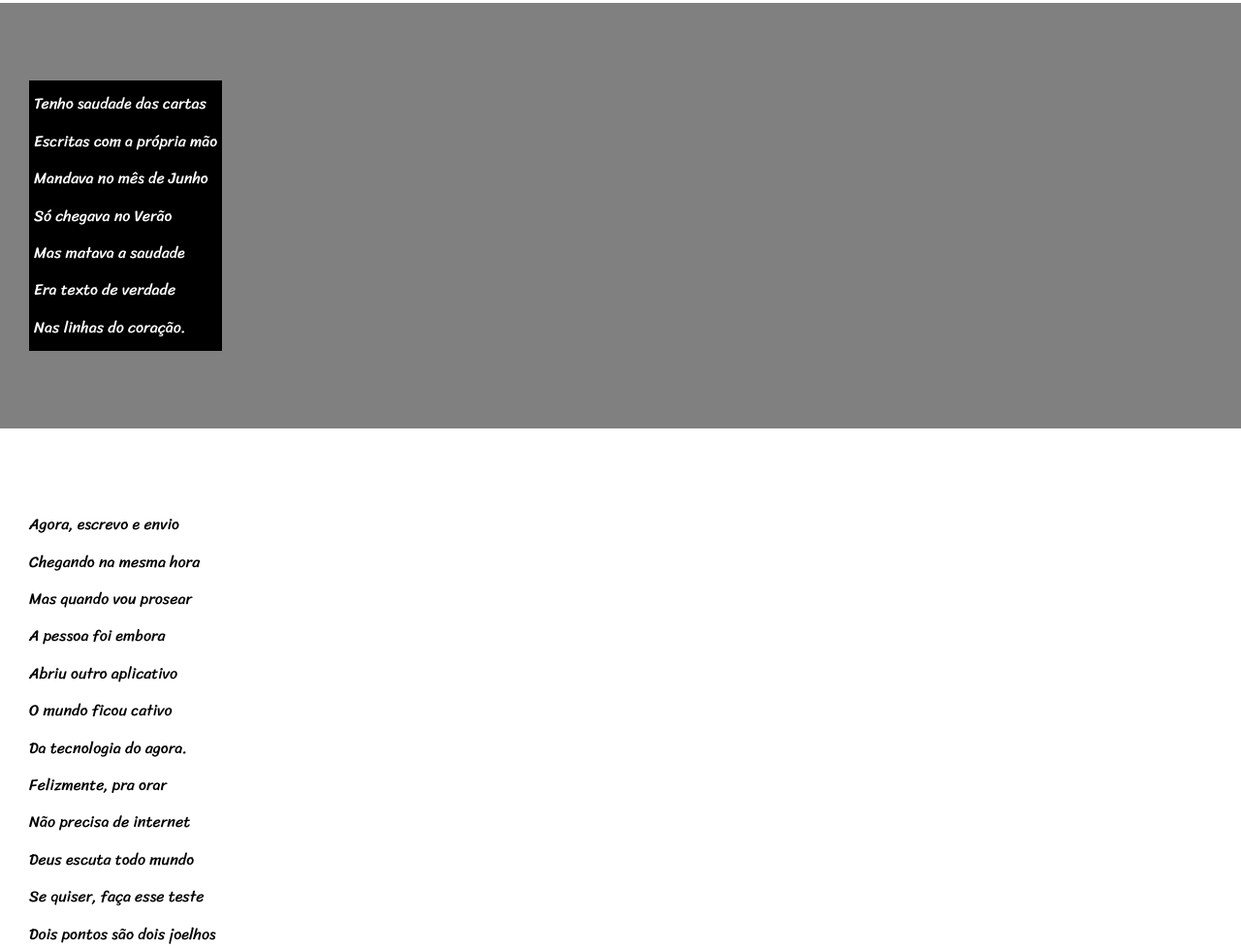
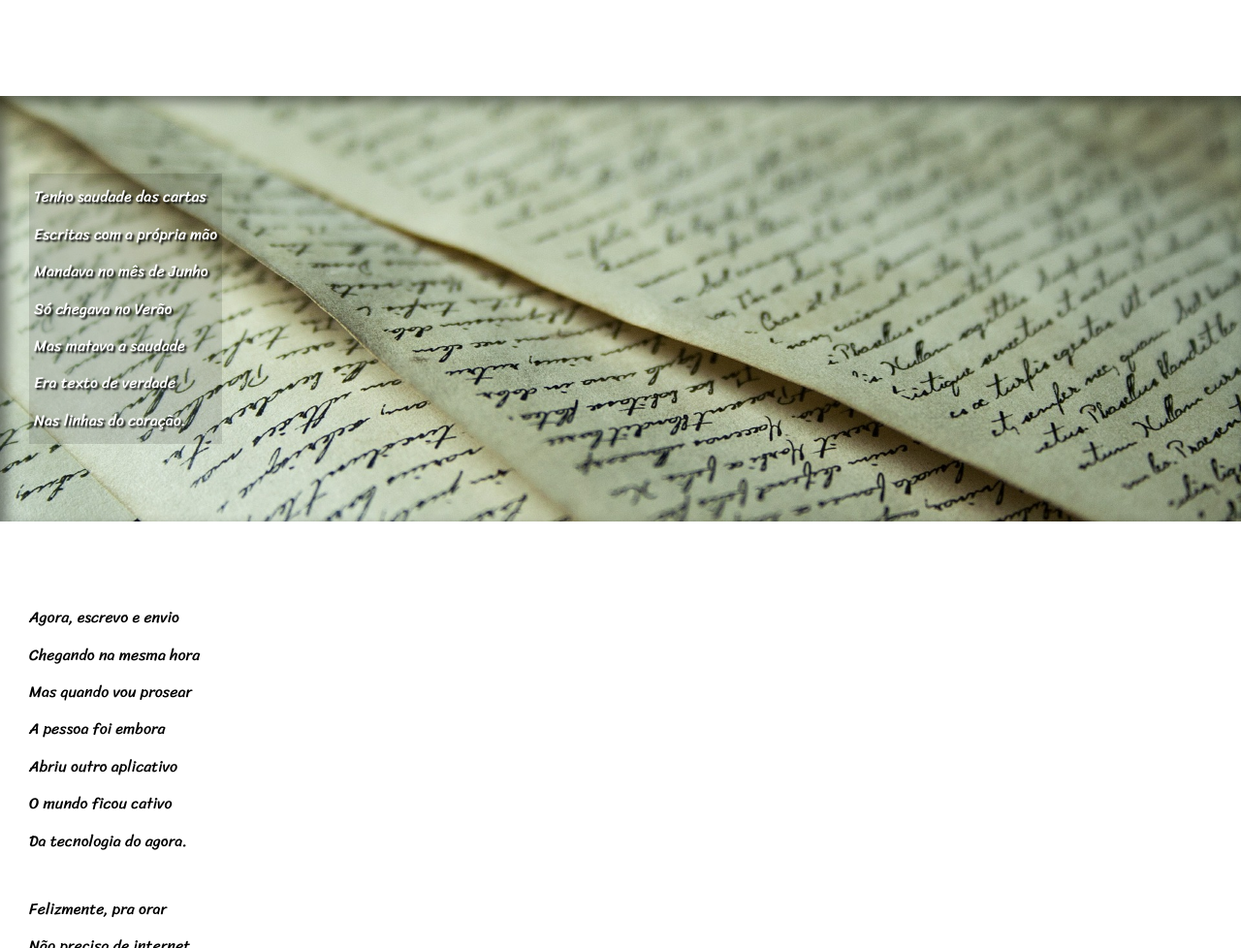
Before and after one commit to MatheusCesario/HTML-E-CSS, a plain HTML site: page desafios/cordel/index.html in a window 1280 px wide. Shown: the part 1822-2800 px from the top of the page at 97% size. Drawn offline with Linux system fonts and the light colour scheme.

Commit message:
finalizado

```diff
--- a/desafios/cordel/index.html
+++ b/desafios/cordel/index.html
@@ -25,7 +25,7 @@
       </p>
  </section>
 
- <section class="imagem">
+ <section class="imagem" id="img01">
      <p>
          Não é mais como era antes <br>
          É tudo abreviado <br>
@@ -59,7 +59,7 @@
         </p>
  </section >
 
- <section class="imagem">
+ <section class="imagem" id="img02">
         <p>
           Tenho saudade das cartas <br>
           Escritas com a própria mão <br>
--- a/desafios/cordel/style.css
+++ b/desafios/cordel/style.css
@@ -56,21 +56,40 @@ section{
     padding-left: 30px;
     font-family: var(--font3);
 }
+section#img01{
+    background-image: url(imagens/background001.jpg);
+    background-position:  right center;
+    background-size: cover;
+}
+
+section#img02{
+    background-image: url(imagens/background002.jpg);
+    background-position: center left;
+    background-size: cover;
+}
+
+
+section p{
+    padding-bottom: 2em;
+    }
 
 section.normal{
     background-color: white;
-    color: black;
+    color: rgb(0, 0, 0);
 }
 
 section.imagem{
     background-color: gray;
     color: white;
+    box-shadow: inset 6px 6px 13px 0px rgba(0, 0, 0, 0.452);
+    background-attachment: fixed;
 }
 
 section.imagem p{
-    background-color: black;
+    background-color: rgba(0, 0, 0, 0.123);
     display: inline-block;
     padding: 5px;
+    text-shadow: 2px 2px 2px black;
 }
 
 footer{
```
